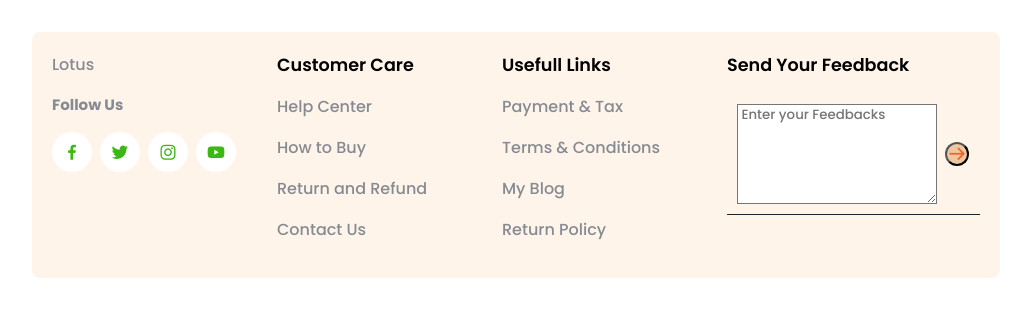
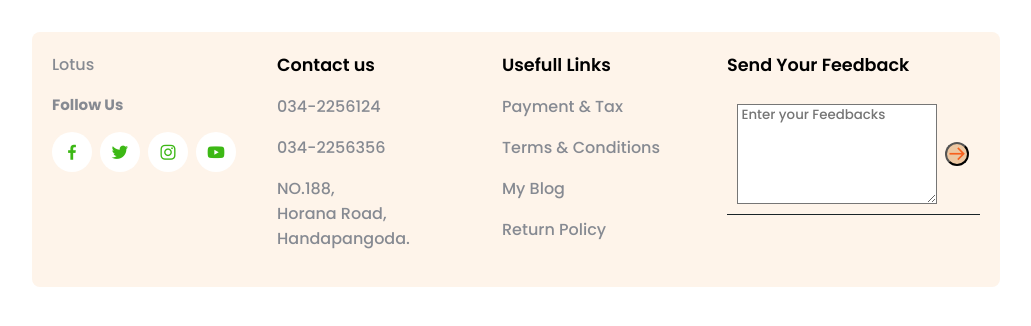
Before and after one commit to KavishkaGimhanaDharmasiri/Inventory-and-Distributing-Management-System, a PHP site: page /Inventory-and-Distributing-Management-System/Footer.php in a window 1280 px wide. Shown: the top 326 px of the page, without its empty margins (124-1155 px from the left). Run offline with PHP 8.4, Linux system fonts and the light colour scheme.

Commit message:
Update Footer.php

```diff
--- a/Footer.php
+++ b/Footer.php
@@ -27,11 +27,10 @@
         </div>
 
         <div class="footer-box">
-            <h2>Customer Care</h2>
-            <a href="#">Help Center</a>
-            <a href="#">How to Buy</a>
-            <a href="#">Return and Refund</a>
-            <a href="#">Contact Us</a>
+            <h2>Contact us</h2>
+            <a href="#">034-2256124</a>
+            <a href="#">034-2256356</a>
+            <a href="#">NO.188,<br>Horana Road,<br>Handapangoda.</a>
         </div>
         <div class="footer-box">
             <h2>Usefull Links</h2>
```
